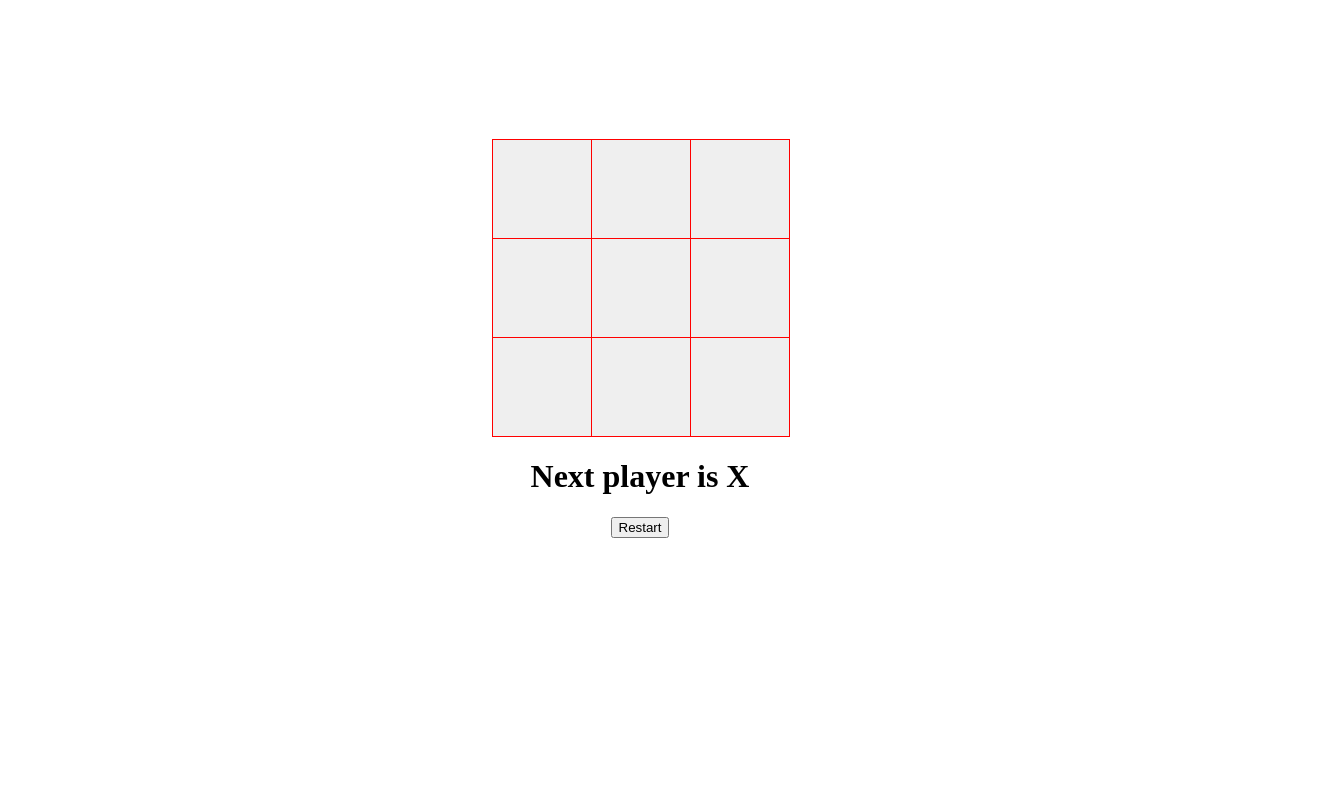
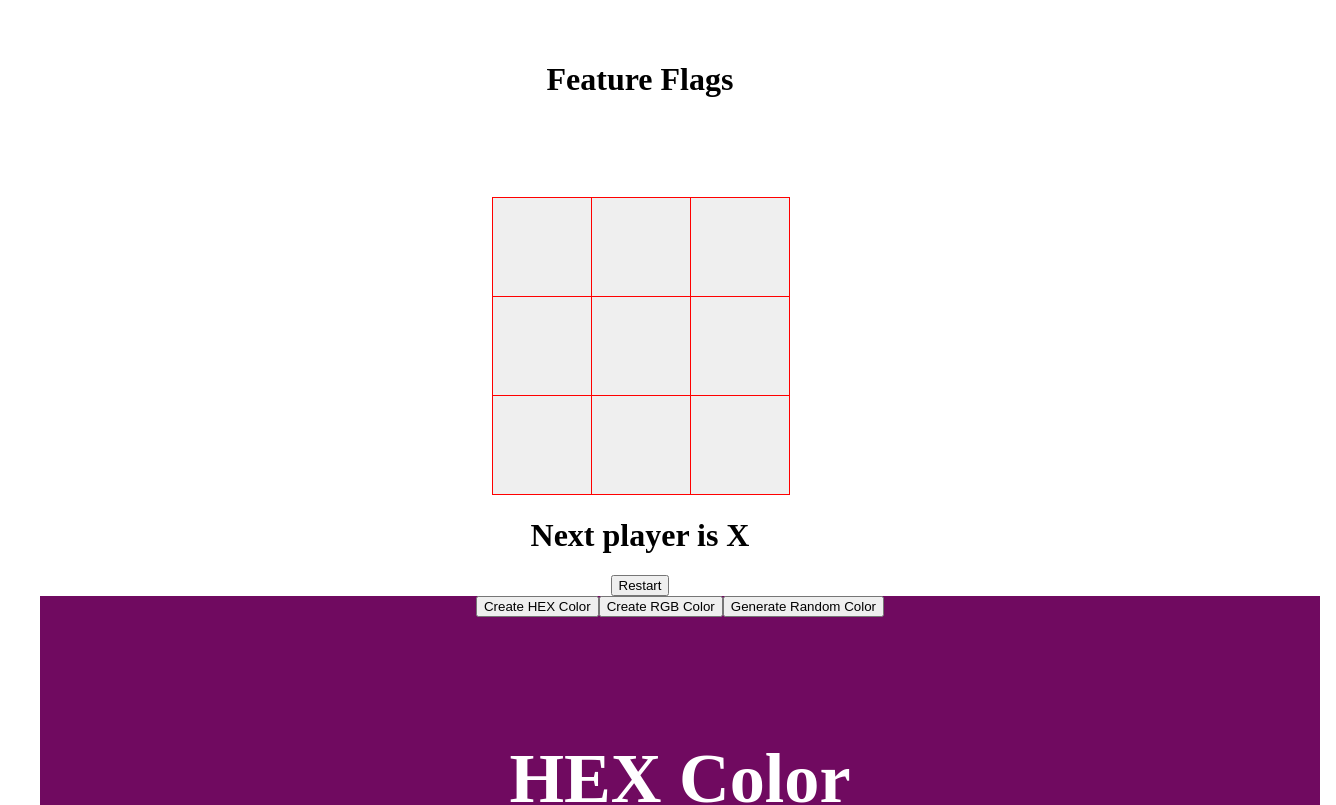
Before and after one commit to nelg62/Build-25-React-Projects-Tutorial-from-FreeCodeCamp, a React (Vite) app in the folder 25ReactProjects/: page / in a window 1280 px wide. Shown: the top 805 px of the page, 1336 px wide, since content can reach past the window. Built offline with nearby package versions, Linux system fonts and the light colour scheme.

Commit message:
feature flags done

```diff
--- a/25ReactProjects/src/App.jsx
+++ b/25ReactProjects/src/App.jsx
@@ -16,6 +16,8 @@ import ModalTest from "./components/custom-modal-popup/modal-test";
 import GithubProfileFinder from "./components/github-profile-finder";
 import SearchAutocomplete from "./components/search-autocomplete-with-api";
 import TicTacToe from "./components/tic-tac-toe";
+import FeatureFlagGlobalState from "./components/feature-flag/context";
+import FeatureFlags from "./components/feature-flag";
 
 function App() {
   return (
@@ -61,7 +63,12 @@ function App() {
       {/* <SearchAutocomplete /> */}
 
       {/* tic tac toe */}
-      <TicTacToe />
+      {/* <TicTacToe /> */}
+
+      {/* feature flag implimantation */}
+      <FeatureFlagGlobalState>
+        <FeatureFlags />
+      </FeatureFlagGlobalState>
     </>
   );
 }
--- /dev/null
+++ b/25ReactProjects/src/components/feature-flag/context/index.jsx
@@ -0,0 +1,32 @@
+import { createContext, useEffect, useState } from "react";
+import featureFlagsDataServiceCall from "../data";
+
+export const FeatureFlagsContext = createContext(null);
+
+export default function FeatureFlagGlobalState({ children }) {
+  const [loading, setLoading] = useState(false);
+  const [enabledFlags, setEnabledFlags] = useState({});
+
+  async function fetchFeatureFlags() {
+    try {
+      setLoading(true);
+      const response = await featureFlagsDataServiceCall();
+      setEnabledFlags(response);
+      setLoading(false);
+    } catch (error) {
+      console.log(error);
+      setLoading(false);
+      throw new Error(error);
+    }
+  }
+
+  useEffect(() => {
+    fetchFeatureFlags();
+  }, []);
+
+  return (
+    <FeatureFlagsContext.Provider value={{ loading, enabledFlags }}>
+      {children}
+    </FeatureFlagsContext.Provider>
+  );
+}
--- /dev/null
+++ b/25ReactProjects/src/components/feature-flag/data.js
@@ -0,0 +1,17 @@
+const dummyApiResponse = {
+  showLightAndDarkMode: false,
+  showTicTacToeBoard: true,
+  showRanddomColorGenerator: true,
+  showAccordian: false,
+  showTreeView: true,
+  showTabs: true,
+};
+
+function featureFlagsDataServiceCall() {
+  return new Promise((resolve, reject) => {
+    if (dummyApiResponse) setTimeout(resolve(dummyApiResponse), 500);
+    else reject("Error occured Please try agian ");
+  });
+}
+
+export default featureFlagsDataServiceCall;
--- /dev/null
+++ b/25ReactProjects/src/components/feature-flag/index.jsx
@@ -0,0 +1,55 @@
+import { useContext } from "react";
+import Accordian from "../accordion";
+import LightDarkMode from "../light-dark-mode";
+import RandomColor from "../random-color";
+import TicTacToe from "../tic-tac-toe";
+import TreeView from "../tree-view";
+import { FeatureFlagsContext } from "./context";
+import sideMenu from "../tree-view/data";
+import TabTest from "../custom-tabs/tab-test";
+
+export default function FeatureFlags() {
+  const { loading, enabledFlags } = useContext(FeatureFlagsContext);
+
+  const componentsToRender = [
+    {
+      key: "showLightAndDarkMode",
+      component: <LightDarkMode />,
+    },
+    {
+      key: "showTicTacToeBoard",
+      component: <TicTacToe />,
+    },
+    {
+      key: "showRanddomColorGenerator",
+      component: <RandomColor />,
+    },
+    {
+      key: "showAccordian",
+      component: <Accordian />,
+    },
+    {
+      key: "showTreeView",
+      component: <TreeView menus={sideMenu} />,
+    },
+    {
+      key: "showTabs",
+      component: <TabTest />,
+    },
+  ];
+
+  function checkEnabledFlags(getCurrentKey) {
+    return enabledFlags[getCurrentKey];
+  }
+
+  if (loading) return <h1>Loading Data please wait!</h1>;
+
+  return (
+    <div>
+      <h1>Feature Flags</h1>
+      {componentsToRender.map((componentItem) =>
+        checkEnabledFlags(componentItem.key) ? componentItem.component : null
+      )}
+    </div>
+  );
+}
```
